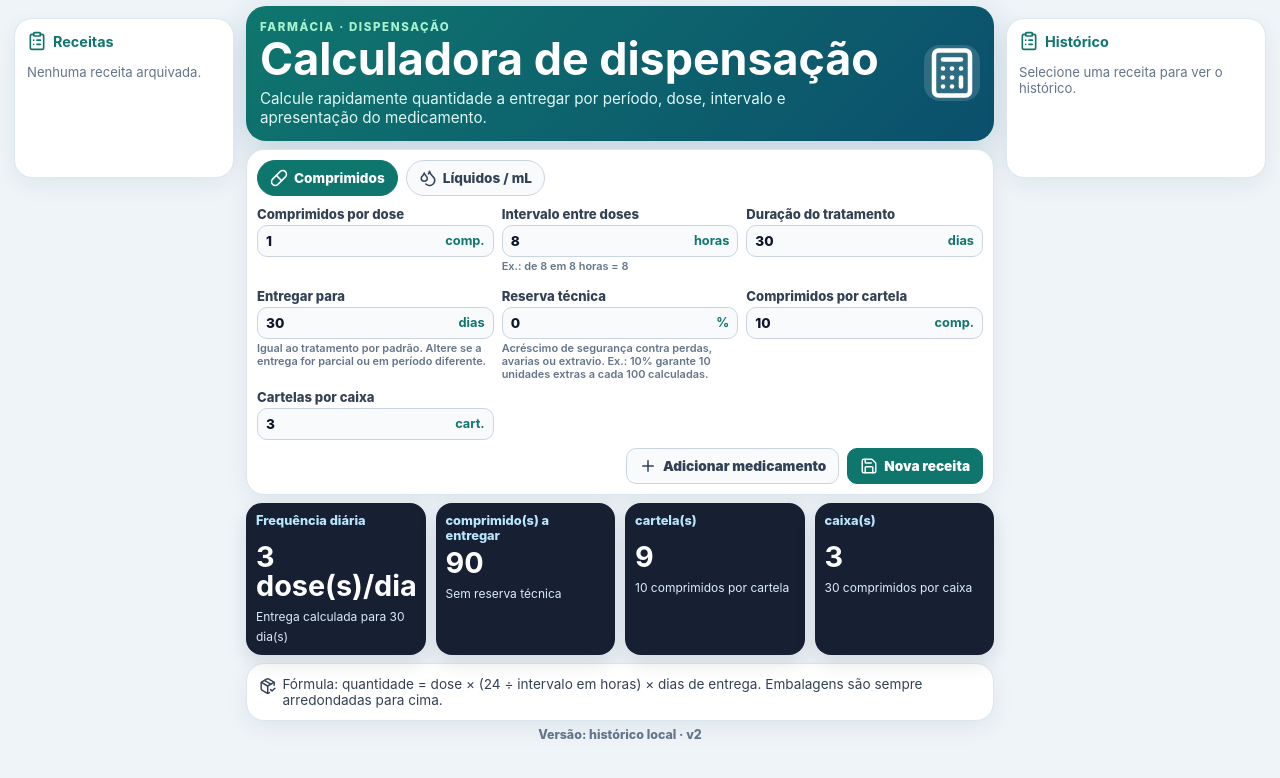
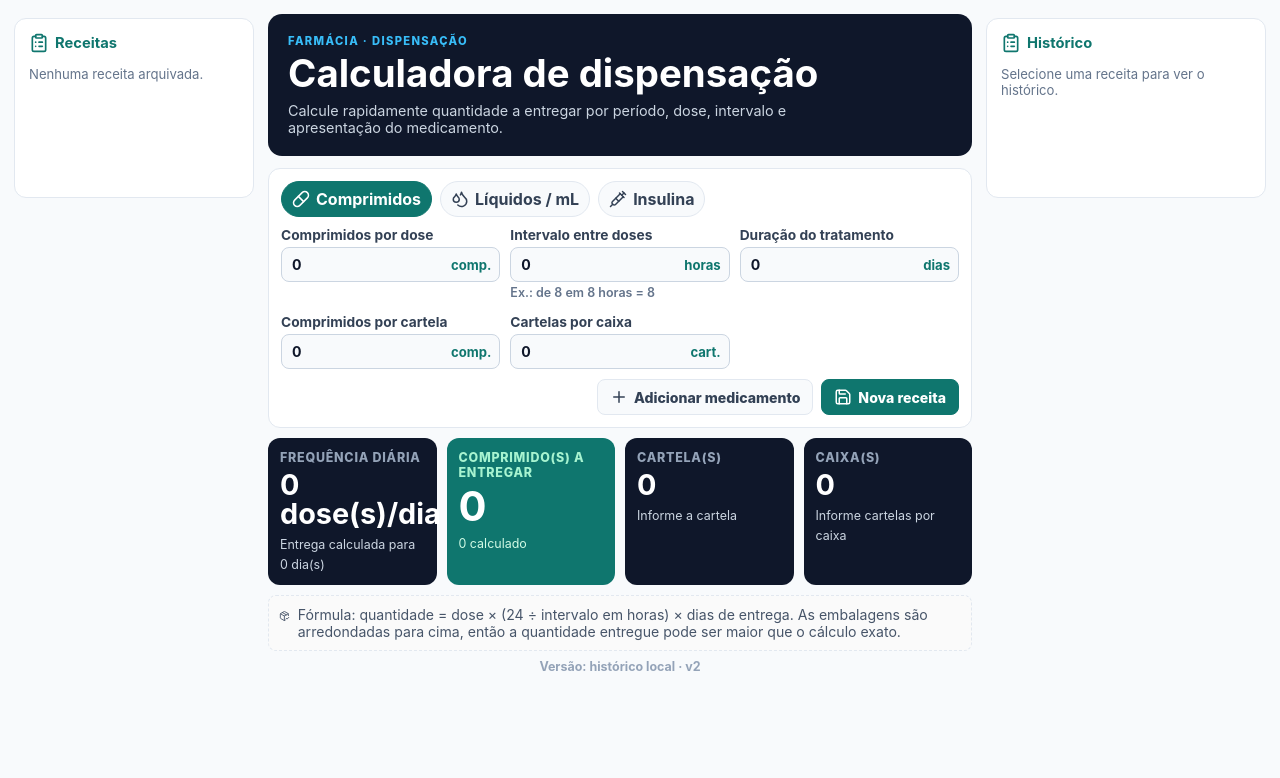
Before and after one commit to Loopstop/RemedCalc, a React (Vite) app: page / in a window 1280 px wide. Shown: the top 778 px of the page. Built offline with nearby package versions, Linux system fonts and the light colour scheme.

Commit message:
feat: add insulin calculation tab with 5 time blocks
Co-authored-by: kiloconnect[bot] <240665456+kiloconnect[bot]@users.noreply.github.com>

```diff
--- a/src/main.jsx
+++ b/src/main.jsx
@@ -1,20 +1,24 @@
 import React, { useEffect, useMemo, useState } from 'react';
 import { createRoot } from 'react-dom/client';
-import { Calculator, ClipboardList, Droplets, PackageCheck, Pill, Plus, Save } from 'lucide-react';
+import { Calculator, ClipboardList, Droplets, PackageCheck, Pill, Plus, Save, Syringe } from 'lucide-react';
 import './styles.css';
 
 const STORAGE_KEY = 'remedcalc.receitas.v1';
 
 const initialForm = {
   mode: 'comprimidos',
-  dose: '1',
-  intervalHours: '8',
-  treatmentDays: '30',
-  deliveryDays: '30',
-  reservePercent: '0',
-  unitsPerBlister: '10',
-  blistersPerBox: '3',
+  dose: '0',
+  intervalHours: '0',
+  treatmentDays: '0',
+  unitsPerBlister: '0',
+  blistersPerBox: '0',
   mlPerBottle: '100',
+  insulinMode: 'tubete',
+  insulinMorning: '0',
+  insulinAfternoon: '0',
+  insulinNight: '0',
+  insulinLunch: '0',
+  insulinDinner: '0',
 };
 
 const roundUp = (value) => Math.ceil((Number(value) || 0) * 1000) / 1000;
@@ -40,9 +44,9 @@ function Field({ label, value, onChange, min = '0', step = 'any', suffix, help }
   );
 }
 
-function ResultCard({ title, value, detail }) {
+function ResultCard({ title, value, detail, className }) {
   return (
-    <article className="resultCard">
+    <article className={`resultCard ${className || ''}`}>
       <span>{title}</span>
       <strong>{value}</strong>
       {detail && <small>{detail}</small>}
@@ -51,9 +55,11 @@ function ResultCard({ title, value, detail }) {
 }
 
 function summarizeMedicine(medicine) {
-  const type = medicine.mode === 'ml' ? 'Líquido' : 'Comprimido';
-  const unit = medicine.mode === 'ml' ? 'mL' : 'comprimido(s)';
-  return `${type}: ${medicine.totalWithReserve} ${unit} por ${medicine.deliveryDays} dia(s), ${medicine.dose} ${medicine.mode === 'ml' ? 'mL' : 'comp.'} de ${medicine.intervalHours} em ${medicine.intervalHours} horas`;
+  const type = medicine.mode === 'ml' ? 'Líquido' : medicine.mode === 'insulina' ? 'Insulina' : 'Comprimido';
+  const unit = medicine.mode === 'ml' ? 'mL' : medicine.mode === 'insulina' ? 'UI' : 'comprimido(s)';
+  const total = medicine.deliveredTotal ?? medicine.totalWithReserve ?? medicine.total;
+  const days = medicine.deliveryDays || medicine.treatmentDays || 0;
+  return `${type}: ${total} ${unit} por ${days} dia(s)${medicine.mode === 'insulina' ? '' : `, ${medicine.dose} ${medicine.mode === 'ml' ? 'mL' : 'comp.'} de ${medicine.intervalHours} em ${medicine.intervalHours} horas`}`;
 }
 
 function App() {
@@ -75,15 +81,28 @@ function App() {
   const setValue = (key) => (value) => setForm((current) => ({ ...current, [key]: value }));
 
   const result = useMemo(() => {
+    if (form.mode === 'insulina') {
+      const totalUi = positiveNumber(form.insulinMorning) + positiveNumber(form.insulinAfternoon) + positiveNumber(form.insulinNight) + positiveNumber(form.insulinLunch) + positiveNumber(form.insulinDinner);
+      const divisor = form.insulinMode === 'tubete' ? 300 : 1000;
+      const deliveredTotal = totalUi > 0 ? Math.ceil(totalUi * 30 / divisor) : 0;
+      return {
+        primaryLabel: form.insulinMode === 'tubete' ? 'Tubetes a entregar' : 'Frascos a entregar',
+        deliveredTotal,
+        total: deliveredTotal,
+        totalWithReserve: deliveredTotal,
+        packageALabel: form.insulinMode === 'tubete' ? 'tubete(s)' : 'frasco(s)',
+        packageA: deliveredTotal,
+        packageADetail: divisor === 300 ? 'Dividido por 300 UI' : 'Dividido por 1000 UI',
+      };
+    }
+
     const dose = positiveNumber(form.dose);
     const intervalHours = positiveNumber(form.intervalHours);
     const treatmentDays = positiveNumber(form.treatmentDays);
-    const requestedDays = positiveNumber(form.deliveryDays);
-    const deliveryDays = Math.min(requestedDays || treatmentDays, treatmentDays || requestedDays);
-    const reserveFactor = 1 + positiveNumber(form.reservePercent) / 100;
+    const deliveryDays = treatmentDays;
     const dosesPerDay = intervalHours > 0 ? 24 / intervalHours : 0;
     const totalDoseUnits = dose * dosesPerDay * deliveryDays;
-    const totalWithReserve = totalDoseUnits * reserveFactor;
+    const totalWithReserve = totalDoseUnits;
 
     if (form.mode === 'ml') {
       const mlPerBottle = positiveNumber(form.mlPerBottle);
@@ -93,11 +112,12 @@ function App() {
         dosesPerDay,
         total: roundUp(totalDoseUnits),
         totalWithReserve: roundUp(totalWithReserve),
+        deliveredTotal: mlPerBottle > 0 ? bottles * mlPerBottle : totalWithReserve,
         primaryLabel: 'mL a entregar',
         packageA: bottles,
         packageALabel: 'frasco(s)',
         packageADetail: mlPerBottle ? `${mlPerBottle} mL por frasco` : 'Informe o volume do frasco',
-        warning: requestedDays > treatmentDays ? 'O período de entrega foi limitado à duração do tratamento.' : '',
+        warning: '',
       };
     }
 
@@ -112,6 +132,7 @@ function App() {
       dosesPerDay,
       total: roundUp(totalDoseUnits),
       totalWithReserve: roundUp(totalWithReserve),
+      deliveredTotal: unitsPerBlister > 0 ? blisters * unitsPerBlister : totalWithReserve,
       primaryLabel: 'comprimido(s) a entregar',
       packageA: blisters,
       packageALabel: 'cartela(s)',
@@ -119,29 +140,47 @@ function App() {
       packageB: boxes,
       packageBLabel: 'caixa(s)',
       packageBDetail: unitsPerBox ? `${unitsPerBox} comprimidos por caixa` : 'Informe cartelas por caixa',
-      warning: requestedDays > treatmentDays ? 'O período de entrega foi limitado à duração do tratamento.' : '',
+      warning: '',
     };
   }, [form]);
 
   const isMl = form.mode === 'ml';
+  const isInsulin = form.mode === 'insulina';
   const selectedRecipe = recipes.find((recipe) => recipe.id === selectedRecipeId) || recipes.at(-1) || null;
 
-  const buildMedicine = () => ({
+  const buildMedicine = () => {
+    const base = {
       id: crypto.randomUUID(),
+      mode: form.mode,
+      total: result.total,
+      totalWithReserve: result.totalWithReserve,
+      deliveredTotal: result.deliveredTotal,
+      packageALabel: result.packageALabel,
+      packageA: result.packageA,
+    };
+    if (form.mode === 'insulina') {
+      return {
+        ...base,
+        name: nextName('Insulina', currentMedicines.length),
+        insulinMode: form.insulinMode,
+        insulinMorning: positiveNumber(form.insulinMorning),
+        insulinAfternoon: positiveNumber(form.insulinAfternoon),
+        insulinNight: positiveNumber(form.insulinNight),
+        insulinLunch: positiveNumber(form.insulinLunch),
+        insulinDinner: positiveNumber(form.insulinDinner),
+      };
+    }
+    return {
+      ...base,
       name: nextName('Remédio', currentMedicines.length),
-    mode: form.mode,
       dose: positiveNumber(form.dose),
       intervalHours: positiveNumber(form.intervalHours),
       treatmentDays: positiveNumber(form.treatmentDays),
       deliveryDays: result.deliveryDays,
-    reservePercent: positiveNumber(form.reservePercent),
-    total: result.total,
-    totalWithReserve: result.totalWithReserve,
-    packageALabel: result.packageALabel,
-    packageA: result.packageA,
       packageBLabel: result.packageBLabel,
       packageB: result.packageB,
-  });
+    };
+  };
 
   const addMedicine = () => {
     setCurrentMedicines((items) => [...items, buildMedicine()]);
@@ -200,20 +239,45 @@ function App() {
 
         <section className="panel">
           <div className="tabs" role="tablist" aria-label="Tipo de medicamento">
-            <button className={!isMl ? 'active' : ''} onClick={() => setValue('mode')('comprimidos')}>
+            <button className={!isMl && !isInsulin ? 'active' : ''} onClick={() => setValue('mode')('comprimidos')}>
               <Pill size={18} /> Comprimidos
             </button>
             <button className={isMl ? 'active' : ''} onClick={() => setValue('mode')('ml')}>
               <Droplets size={18} /> Líquidos / mL
             </button>
+            <button className={isInsulin ? 'active' : ''} onClick={() => setValue('mode')('insulina')}>
+              <Syringe size={18} /> Insulina
+            </button>
           </div>
 
           <div className="grid">
+            {isInsulin ? (
+              <>
+                <div className="field insulin-presentation">
+                  <span>Apresentação</span>
+                  <div className="inputWrap">
+                    <label className="radio">
+                      <input type="radio" name="insulinMode" value="tubete" checked={form.insulinMode === 'tubete'} onChange={() => setValue('insulinMode')('tubete')} />
+                      <span>Tubete</span>
+                    </label>
+                    <label className="radio">
+                      <input type="radio" name="insulinMode" value="frasco" checked={form.insulinMode === 'frasco'} onChange={() => setValue('insulinMode')('frasco')} />
+                      <span>Frasco</span>
+                    </label>
+                  </div>
+                </div>
+
+                <Field label="Manhã" value={form.insulinMorning} onChange={setValue('insulinMorning')} suffix="UI" />
+                <Field label="Tarde" value={form.insulinAfternoon} onChange={setValue('insulinAfternoon')} suffix="UI" />
+                <Field label="Noite" value={form.insulinNight} onChange={setValue('insulinNight')} suffix="UI" />
+                <Field label="Almoço" value={form.insulinLunch} onChange={setValue('insulinLunch')} suffix="UI" />
+                <Field label="Jantar" value={form.insulinDinner} onChange={setValue('insulinDinner')} suffix="UI" />
+              </>
+            ) : (
+              <>
                 <Field label={isMl ? 'Volume por dose' : 'Comprimidos por dose'} value={form.dose} onChange={setValue('dose')} suffix={isMl ? 'mL' : 'comp.'} />
                 <Field label="Intervalo entre doses" value={form.intervalHours} onChange={setValue('intervalHours')} suffix="horas" help="Ex.: de 8 em 8 horas = 8" />
                 <Field label="Duração do tratamento" value={form.treatmentDays} onChange={setValue('treatmentDays')} suffix="dias" />
-            <Field label="Entregar para" value={form.deliveryDays} onChange={setValue('deliveryDays')} suffix="dias" help="Igual ao tratamento por padrão. Altere se a entrega for parcial ou em período diferente." />
-            <Field label="Reserva técnica" value={form.reservePercent} onChange={setValue('reservePercent')} suffix="%" help="Acréscimo de segurança contra perdas, avarias ou extravio. Ex.: 10% garante 10 unidades extras a cada 100 calculadas." />
 
                 {isMl ? (
                   <Field label="Volume por frasco" value={form.mlPerBottle} onChange={setValue('mlPerBottle')} suffix="mL" />
@@ -221,6 +285,8 @@ function App() {
                   <>
                     <Field label="Comprimidos por cartela" value={form.unitsPerBlister} onChange={setValue('unitsPerBlister')} suffix="comp." />
                     <Field label="Cartelas por caixa" value={form.blistersPerBox} onChange={setValue('blistersPerBox')} suffix="cart." />
+                  </>
+                )}
               </>
             )}
           </div>
@@ -232,17 +298,28 @@ function App() {
         </section>
 
         <section className="results" aria-live="polite">
+          {isInsulin ? (
+            <>
+              <ResultCard title="Total de UI/dia" value={positiveNumber(form.insulinMorning) + positiveNumber(form.insulinAfternoon) + positiveNumber(form.insulinNight) + positiveNumber(form.insulinLunch) + positiveNumber(form.insulinDinner)} detail="Soma dos 5 períodos" />
+              <ResultCard className="primary" title={result.primaryLabel} value={result.deliveredTotal} detail={result.packageADetail} />
+            </>
+          ) : (
+            <>
               <ResultCard title="Frequência diária" value={`${roundUp(result.dosesPerDay)} dose(s)/dia`} detail={`Entrega calculada para ${result.deliveryDays} dia(s)`} />
-          <ResultCard title={result.primaryLabel} value={result.totalWithReserve} detail={positiveNumber(form.reservePercent) ? `${result.total} sem reserva` : 'Sem reserva técnica'} />
+              <ResultCard className="primary" title={result.primaryLabel} value={result.deliveredTotal} detail={`${result.total} calculado`} />
               <ResultCard title={result.packageALabel} value={result.packageA} detail={result.packageADetail} />
               {!isMl && <ResultCard title={result.packageBLabel} value={result.packageB} detail={result.packageBDetail} />}
+            </>
+          )}
         </section>
-
-        {result.warning && <p className="warning">Atenção: {result.warning}</p>}
 
         <section className="formula">
           <PackageCheck size={20} />
-          <p>Fórmula: quantidade = dose × (24 ÷ intervalo em horas) × dias de entrega. Embalagens são sempre arredondadas para cima.</p>
+          <p>
+            {isInsulin
+              ? `Fórmula: (soma das UIs × 30 dias) ÷ ${form.insulinMode === 'tubete' ? '300' : '1000'}. A quantidade é arredondada para cima.`
+              : 'Fórmula: quantidade = dose × (24 ÷ intervalo em horas) × dias de entrega. As embalagens são arredondadas para cima, então a quantidade entregue pode ser maior que o cálculo exato.'}
+          </p>
         </section>
 
         <p className="buildBadge">Versão: histórico local · v2</p>
--- a/src/styles.css
+++ b/src/styles.css
@@ -1,6 +1,6 @@
 :root {
-  color: #172033;
-  background: #eef4f8;
+  color: #0f172a;
+  background: #f8fafc;
   font-family: Inter, ui-sans-serif, system-ui, -apple-system, BlinkMacSystemFont, "Segoe UI", sans-serif;
 }
 
@@ -10,53 +10,74 @@ body { margin: 0; min-width: 320px; }
 button, input { font: inherit; }
 button { cursor: pointer; }
 
-.page { width: min(1480px, calc(100% - 28px)); margin: 0 auto; padding: 6px 0; }
-.appShell { display: grid; grid-template-columns: 220px minmax(0, 1fr) 260px; gap: 12px; align-items: start; }
+.page { width: min(1480px, calc(100% - 28px)); margin: 0 auto; padding: 14px 0; }
+.appShell { display: grid; grid-template-columns: 240px minmax(0, 1fr) 280px; gap: 14px; align-items: start; }
 .centerColumn { min-width: 0; }
-.hero { display: flex; justify-content: space-between; gap: 18px; align-items: center; margin-bottom: 8px; padding: 14px; border-radius: 20px; color: white; background: linear-gradient(135deg, #0f766e, #0b4f6c); box-shadow: 0 12px 36px rgba(11, 79, 108, .2); }
-.hero h1 { font-size: clamp(1.6rem, 3.5vw, 2.8rem); line-height: .95; margin: 4px 0 8px; }
-.hero p { max-width: 540px; margin: 0; color: #dff7f4; font-size: .95rem; }
-.eyebrow { text-transform: uppercase; letter-spacing: .14em; font-weight: 800; font-size: .72rem !important; color: #a7f3d0 !important; }
-.heroIcon { display: grid; place-items: center; min-width: 56px; height: 56px; border-radius: 16px; background: rgba(255,255,255,.14); }
-.panel, .formula, .historyPanel { background: white; border: 1px solid #dbe6ee; border-radius: 18px; box-shadow: 0 8px 24px rgba(23, 32, 51, .06); }
-.panel { padding: 10px; }
-.historyPanel { position: sticky; top: 18px; padding: 12px; min-height: 160px; }
-.panelTitle { display: flex; align-items: center; gap: 6px; margin-bottom: 8px; color: #0f766e; font-size: .9rem; }
-.recipeList { display: grid; gap: 8px; }
-.recipeButton { width: 100%; text-align: left; display: grid; gap: 2px; padding: 10px; border: 1px solid #dbe6ee; border-radius: 12px; color: #334155; background: #f8fafc; font-size: .85rem; }
+
+.hero { margin-bottom: 12px; padding: 20px; border-radius: 14px; color: white; background: #0f172a; }
+.hero h1 { font-size: clamp(1.5rem, 3.8vw, 2.4rem); line-height: 1.1; margin: 4px 0 8px; }
+.hero p { max-width: 560px; margin: 0; color: #cbd5e1; font-size: .9rem; }
+.eyebrow { text-transform: uppercase; letter-spacing: .12em; font-weight: 800; font-size: .7rem !important; color: #38bdf8 !important; }
+.heroIcon { display: none; }
+
+.panel, .formula, .historyPanel { background: white; border: 1px solid #e2e8f0; border-radius: 12px; }
+.panel { padding: 12px; }
+.historyPanel { position: sticky; top: 18px; padding: 14px; min-height: 180px; }
+.panelTitle { display: flex; align-items: center; gap: 6px; margin-bottom: 10px; color: #0f766e; font-weight: 800; font-size: .92rem; }
+
+.recipeList { display: grid; gap: 6px; }
+.recipeButton { width: 100%; text-align: left; display: grid; gap: 2px; padding: 8px; border: 1px solid #e2e8f0; border-radius: 8px; color: #334155; background: #f8fafc; }
 .recipeButton.active { border-color: #0f766e; background: #ecfdf5; color: #0f766e; }
 .recipeButton span, .emptyText, .recipeDetail span, .medicineItem small, .currentBox p { color: #64748b; font-size: .82rem; }
+
 .tabs { display: flex; gap: 8px; flex-wrap: wrap; margin-bottom: 10px; }
-.tabs button { display: inline-flex; align-items: center; gap: 6px; padding: 8px 12px; border: 1px solid #cbd5e1; border-radius: 999px; background: #f8fafc; color: #334155; font-weight: 800; cursor: pointer; font-size: .85rem; }
+.tabs button { display: inline-flex; align-items: center; gap: 6px; padding: 7px 10px; border: 1px solid #e2e8f0; border-radius: 999px; background: #f8fafc; color: #334155; font-weight: 700; }
 .tabs button.active { border-color: #0f766e; color: white; background: #0f766e; }
-.grid { display: grid; grid-template-columns: repeat(3, minmax(0, 1fr)); gap: 8px; }
-.field { display: flex; flex-direction: column; gap: 3px; font-weight: 800; color: #334155; font-size: .82rem; }
-.field small { min-height: 20px; color: #64748b; font-weight: 600; line-height: 1.2; }
-.inputWrap { display: flex; align-items: center; border: 1px solid #cbd5e1; background: #f8fafc; border-radius: 10px; overflow: hidden; }
-.inputWrap input { width: 100%; border: 0; outline: 0; padding: 7px 8px; background: transparent; color: #0f172a; font-size: .85rem; }
-.inputWrap strong { padding: 0 8px; color: #0f766e; white-space: nowrap; font-size: .8rem; }
-.actions { display: flex; justify-content: flex-end; gap: 8px; flex-wrap: wrap; margin-top: 8px; }
-.primaryAction, .secondaryAction { display: inline-flex; align-items: center; gap: 6px; padding: 8px 12px; border-radius: 10px; font-weight: 900; font-size: .85rem; }
+
+.grid { display: grid; grid-template-columns: repeat(3, minmax(0, 1fr)); gap: 10px; }
+.field { display: flex; flex-direction: column; gap: 4px; font-weight: 700; color: #334155; font-size: .86rem; }
+.field small { min-height: 18px; color: #64748b; font-weight: 600; line-height: 1.2; font-size: .78rem; }
+.inputWrap { display: flex; align-items: center; border: 1px solid #cbd5e1; background: #f8fafc; border-radius: 8px; overflow: hidden; }
+.inputWrap input { width: 100%; border: 0; outline: 0; padding: 8px 10px; background: transparent; color: #0f172a; font-size: .88rem; }
+.inputWrap strong { padding: 0 8px; color: #0f766e; white-space: nowrap; font-weight: 700; font-size: .82rem; }
+
+.insulin-presentation .inputWrap { background: transparent; border: 0; padding: 0; }
+.insulin-presentation .radio { display: inline-flex; align-items: center; gap: 4px; padding: 6px 10px; border: 1px solid #e2e8f0; border-radius: 999px; background: #f8fafc; color: #334155; font-weight: 700; cursor: pointer; }
+.insulin-presentation .radio input { width: auto; }
+.insulin-presentation .radio span { font-size: .82rem; }
+
+.actions { display: flex; justify-content: flex-end; gap: 8px; flex-wrap: wrap; margin-top: 10px; }
+.primaryAction, .secondaryAction { display: inline-flex; align-items: center; gap: 6px; padding: 8px 12px; border-radius: 8px; font-weight: 800; font-size: .88rem; }
 .primaryAction { border: 1px solid #0f766e; background: #0f766e; color: white; }
-.secondaryAction { border: 1px solid #cbd5e1; background: #f8fafc; color: #334155; }
-.results { display: grid; grid-template-columns: repeat(4, minmax(0, 1fr)); gap: 10px; margin: 8px 0; }
-.resultCard { min-height: 80px; padding: 10px; border-radius: 16px; background: #172033; color: white; box-shadow: 0 8px 20px rgba(23, 32, 51, .12); }
-.resultCard span { display: block; min-height: 24px; color: #bae6fd; font-weight: 800; font-size: .8rem; }
-.resultCard strong { display: block; margin: 6px 0 4px; font-size: clamp(1.2rem, 2.5vw, 1.8rem); line-height: 1; }
-.resultCard small { color: #dbeafe; font-size: .75rem; }
-.warning { padding: 8px 10px; border-radius: 10px; color: #854d0e; background: #fef3c7; border: 1px solid #facc15; font-weight: 800; font-size: .85rem; }
-.formula { display: flex; align-items: flex-start; gap: 6px; margin-top: 8px; padding: 12px; color: #334155; font-size: .85rem; }
+.secondaryAction { border: 1px solid #e2e8f0; background: #f8fafc; color: #334155; }
+
+.results { display: grid; grid-template-columns: repeat(4, minmax(0, 1fr)); gap: 10px; margin: 10px 0; }
+.resultCard { padding: 12px; border-radius: 12px; background: #0f172a; color: white; }
+.resultCard span { display: block; color: #94a3b8; font-weight: 800; font-size: .78rem; text-transform: uppercase; letter-spacing: .06em; }
+.resultCard strong { display: block; margin: 6px 0 4px; font-size: clamp(1.2rem, 2.6vw, 1.8rem); line-height: 1; }
+.resultCard small { color: #cbd5e1; font-size: .78rem; }
+.resultCard.primary { background: #0f766e; }
+.resultCard.primary span { color: #a7f3d0; }
+.resultCard.primary strong { font-size: clamp(1.6rem, 3.4vw, 2.6rem); }
+.resultCard.primary small { color: #d1fae5; }
+
+.warning { padding: 8px 10px; border-radius: 8px; color: #854d0e; background: #fef3c7; border: 1px solid #facc15; font-weight: 800; font-size: .88rem; }
+
+.formula { display: flex; align-items: flex-start; gap: 8px; margin-top: 10px; padding: 10px; color: #475569; border: 1px dashed #e2e8f0; border-radius: 8px; background: #fafafa; font-size: .88rem; }
 .formula p { margin: 0; }
-.buildBadge { margin: 6px 0 0; text-align: center; color: #64748b; font-size: .78rem; font-weight: 800; }
-.currentBox { margin-bottom: 10px; padding: 8px; border-radius: 12px; background: #f0fdfa; border: 1px solid #99f6e4; }
-.currentBox p { margin: 6px 0 0; line-height: 1.2; font-size: .82rem; }
-.recipeDetail h2 { margin: 0 0 3px; color: #172033; font-size: .95rem; }
-.medicineItem { margin-top: 10px; padding: 8px; border: 1px solid #dbe6ee; border-radius: 12px; background: #f8fafc; }
-.medicineItem h3 { margin: 0 0 4px; color: #0f766e; font-size: .9rem; }
-.medicineItem p { margin: 0 0 6px; color: #334155; line-height: 1.2; font-size: .82rem; }
+
+.buildBadge { margin: 8px 0 0; text-align: center; color: #94a3b8; font-size: .78rem; font-weight: 700; }
+
+.currentBox { margin-bottom: 10px; padding: 8px; border-radius: 10px; background: #f0fdfa; border: 1px solid #b9f6d7; }
+.currentBox p { margin: 4px 0 0; line-height: 1.3; font-size: .84rem; }
+
+.recipeDetail h2 { margin: 0 0 3px; color: #0f172a; font-size: .95rem; }
+.medicineItem { margin-top: 8px; padding: 8px; border: 1px solid #e2e8f0; border-radius: 8px; background: #f8fafc; }
+.medicineItem h3 { margin: 0 0 3px; color: #0f766e; font-size: .88rem; }
+.medicineItem p { margin: 0 0 4px; color: #334155; line-height: 1.3; font-size: .84rem; }
 
 @media (max-width: 1180px) {
-  .appShell { grid-template-columns: 200px minmax(0, 1fr); }
+  .appShell { grid-template-columns: 220px minmax(0, 1fr); }
   .detailPanel { grid-column: 1 / -1; position: static; }
 }
 
@@ -69,7 +90,7 @@ button { cursor: pointer; }
 
 @media (max-width: 560px) {
   .page { width: min(100% - 20px, 1480px); padding: 6px 0; }
-  .hero, .panel, .historyPanel { padding: 12px; border-radius: 16px; }
+  .panel, .historyPanel { padding: 12px; border-radius: 16px; }
   .tabs button, .primaryAction, .secondaryAction { width: 100%; justify-content: center; }
   .grid, .results { grid-template-columns: 1fr; }
 }
```
Also changed, not shown: 3 other files (tests, documents, lock files or other folders). Lines whose indentation alone changed are shown as unchanged.
